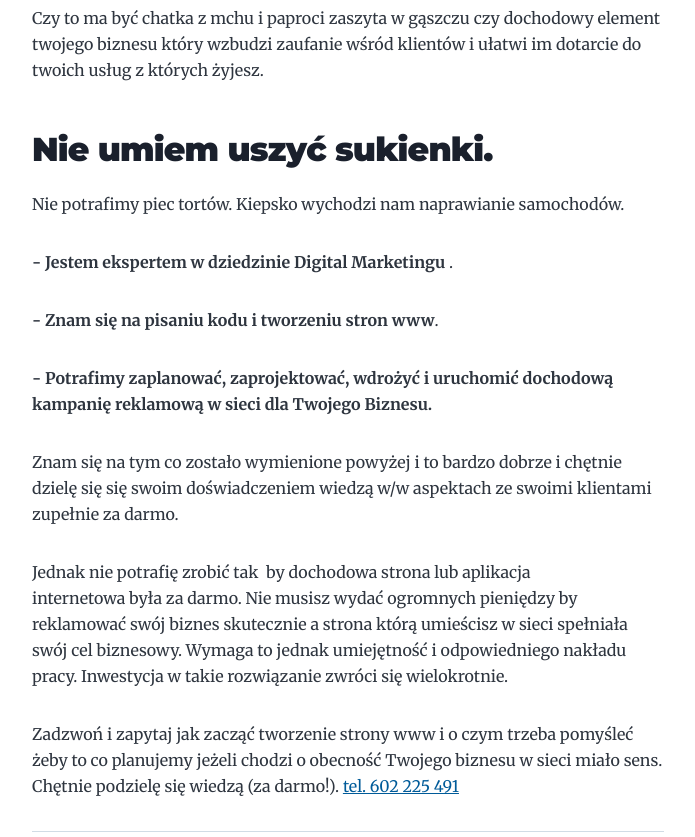
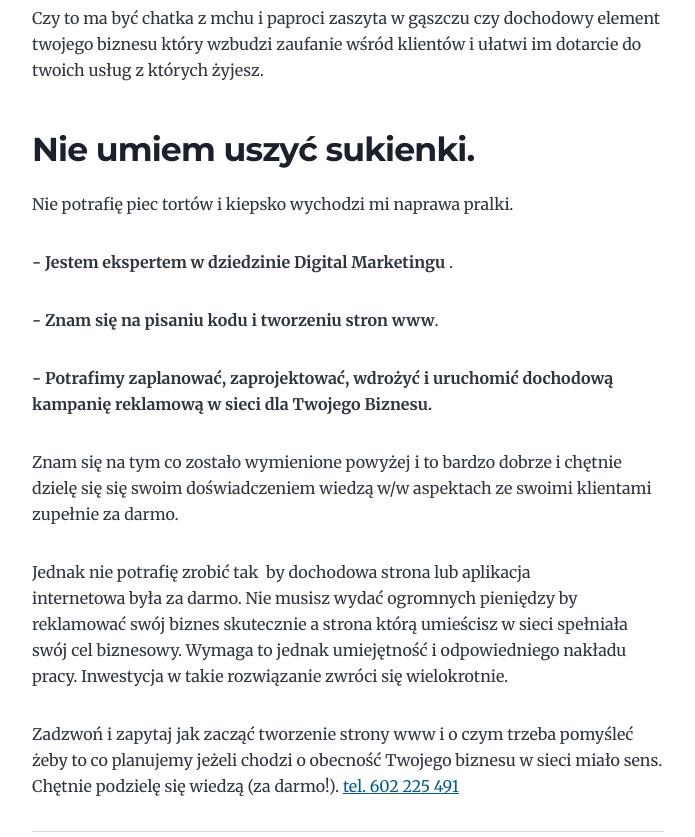
Before and after one commit to MarekBt73/blog, a Gatsby site: page /tworzenie-stron-internetowych-za-darmo-ma-sens/ in a window 1280 px wide. Shown: the part 1800-2637 px from the top of the page, without its empty margins (292-987 px from the left). Built offline with nearby package versions, Linux system fonts and the light colour scheme; Gatsby itself is replaced by a stand-in of ours.

Commit message:
Update Blog “tworzenie-stron-internetowych-za-darmo-ma-sens/index”

```diff
--- a/content/blog/tworzenie-stron-internetowych-za-darmo-ma-sens/index.md
+++ b/content/blog/tworzenie-stron-internetowych-za-darmo-ma-sens/index.md
@@ -18,11 +18,11 @@ Zgłoszona do wyszukiwarek. Trzeba zadbać o jej **site-map**. Zadbać o treść
 
 Czy to ma być chatka z mchu i paproci zaszyta w gąszczu czy dochodowy element twojego biznesu który wzbudzi zaufanie wśród klientów i ułatwi im dotarcie do twoich usług z których żyjesz.
 
-## **Nie umiem uszyć sukienki.**
+## Nie umiem uszyć sukienki.
 
-Nie potrafimy piec tortów. Kiepsko wychodzi nam naprawianie samochodów.
+Nie potrafię piec tortów i kiepsko wychodzi mi naprawa pralki.
 
- **\- Jestem ekspertem w dziedzinie Digital Marketingu** .
+**\- Jestem ekspertem w dziedzinie Digital Marketingu** .
 
 **\- Znam się na pisaniu kodu i tworzeniu stron www**.
 
```
